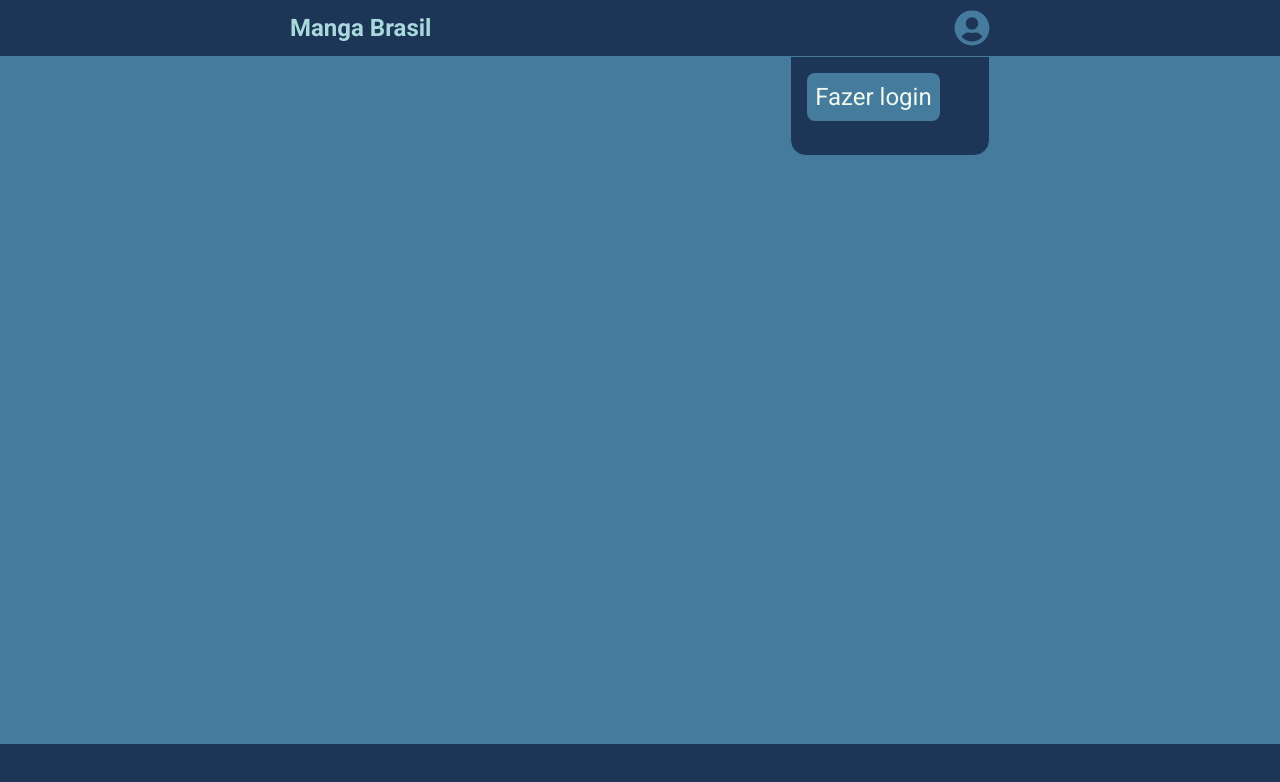
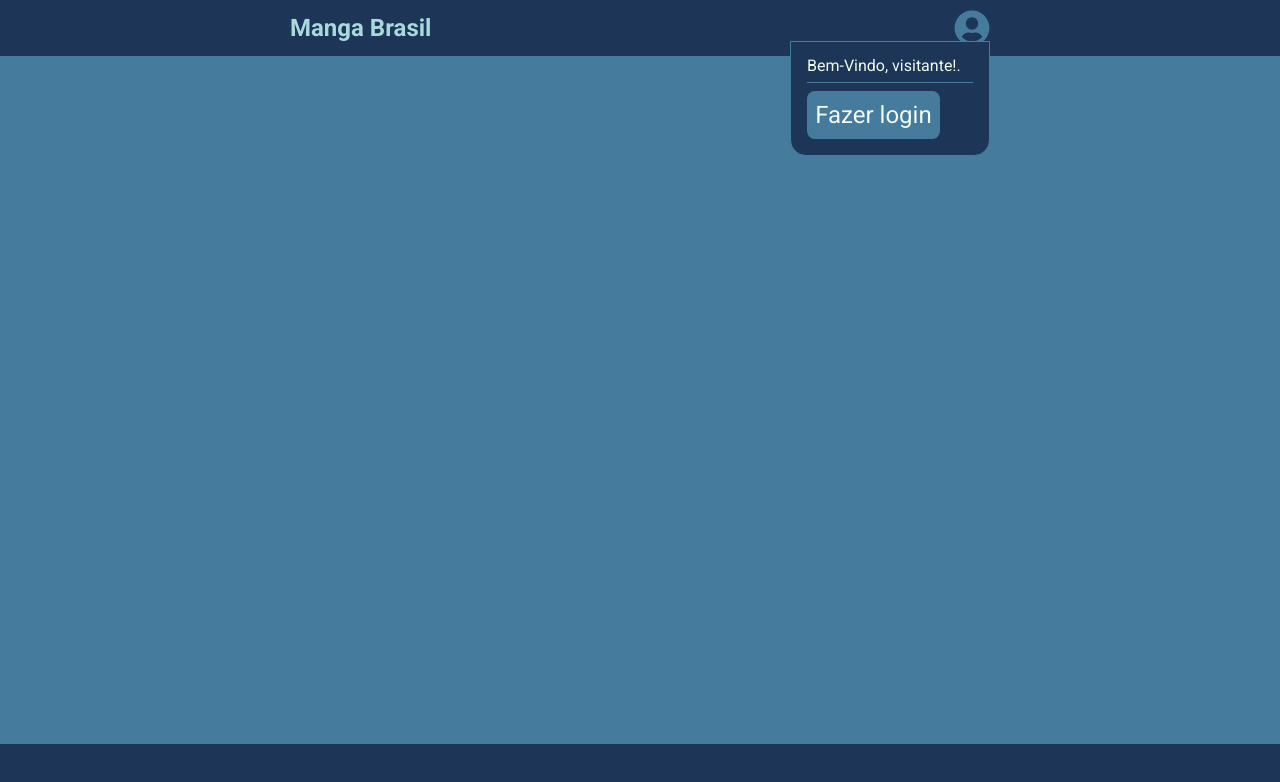
Before and after one commit to yorigcs/mangas-br-front, a React (Vite) app: page / in a window 1280 px wide. Both pictures are taken after a click on the element 972 px from the left and 28 px from the top of the page. Shown: the top 782 px of the page. Built offline with nearby package versions, Linux system fonts and the light colour scheme.

Commit message:
refactor: move logic to components

```diff
--- a/src/components/header/user/UserOptions.tsx
+++ b/src/components/header/user/UserOptions.tsx
@@ -1,28 +1,24 @@
-
-import { useNavigate } from 'react-router-dom'
 import styled from 'styled-components'
 import { useAuth } from '../../../contexts/auth'
-import { ButtonForm } from '../../buttons/ButtonForm'
+
+import { AdminMenu } from './menu/menus/AdminMenu'
+import { UserMenu } from './menu/menus/UserMenu'
+import { VisitantMenu } from './menu/menus/VisitantMenu'
 
 interface Props {
   isOpen?: boolean
   onClick?: React.MouseEventHandler<HTMLDivElement>
 }
 export const UserOptions = ({ isOpen, onClick }: Props): JSX.Element => {
-  const navigate = useNavigate()
-  const { signed, user, signOut } = useAuth()
+  const { signed, user } = useAuth()
 
   const handleRender = (): JSX.Element => {
-    if (signed) {
-      return (
-        <>
-        <Welcome>Bem-Vindo, {user?.name.split(' ')[0]}.</Welcome>
-        <Risk />
-        <SignOutWrapper onClick={signOut}>Sair</SignOutWrapper>
-        </>
-      )
+    if (signed && user?.isAdmin) {
+      return <AdminMenu />
+    } else if (signed) {
+      return <UserMenu />
     } else {
-      return <ButtonForm onClick={() => navigate('/sign-in')} message='Fazer login' />
+      return <VisitantMenu/>
     }
   }
   return (
@@ -34,28 +30,6 @@ export const UserOptions = ({ isOpen, onClick }: Props): JSX.Element => {
     </>
   )
 }
-
-const Risk = styled.div`
-  width: 100%;
-  height: 1px;
-  background-color: ${props => props.theme.colors.jellyBeanBlue};
-
-
-`
-const Welcome = styled.span`
-  color: ${props => props.theme.colors.Honeydew};
-`
-
-const SignOutWrapper = styled.span`
-  position: absolute;
-  bottom: 16px;
-  cursor: pointer;
-
-  color: ${props => props.theme.colors.desire};
-  &:hover {
-    opacity: 0.8;
-  }
-`
 
 const UserOptionsWrapper = styled.div<{ isOpen?: boolean }>`
   display: ${(props) => props.isOpen ? 'flex' : 'none'};
--- /dev/null
+++ b/src/components/header/user/menu/SignOut.tsx
@@ -0,0 +1,22 @@
+import React from 'react'
+import styled from 'styled-components'
+import { useAuth } from '../../../../contexts/auth'
+
+interface Props {
+  children?: React.ReactNode
+}
+export const SignOut = ({ children }: Props): JSX.Element => {
+  const { signOut } = useAuth()
+  return (<SignOutWrapper onClick={signOut}>{children}</SignOutWrapper>)
+}
+
+const SignOutWrapper = styled.span`
+  position: absolute;
+  bottom: 16px;
+  cursor: pointer;
+
+  color: ${props => props.theme.colors.desire};
+  &:hover {
+    opacity: 0.8;
+  }
+`
--- /dev/null
+++ b/src/components/header/user/menu/Welcome.tsx
@@ -0,0 +1,12 @@
+import React from 'react'
+import styled from 'styled-components'
+
+interface Props {
+  children?: React.ReactNode
+}
+export const Welcome = ({ children }: Props): JSX.Element => {
+  return (<WelcomeWrapper>{children}</WelcomeWrapper>)
+}
+const WelcomeWrapper = styled.span`
+color: ${props => props.theme.colors.Honeydew};
+`
--- /dev/null
+++ b/src/components/header/user/menu/menus/AdminMenu.tsx
@@ -0,0 +1,21 @@
+import styled from 'styled-components'
+import { useAuth } from '../../../../../contexts/auth'
+import { SignOut } from '../SignOut'
+import { Welcome } from '../Welcome'
+
+export const AdminMenu = (): JSX.Element => {
+  const { user } = useAuth()
+  return (
+    <>
+    <Welcome>Bem-Vindo admin, {user?.name.split(' ')[0]}.</Welcome>
+    <Risk />
+    <SignOut>Sair</SignOut>
+    </>
+  )
+}
+
+const Risk = styled.div`
+  width: 100%;
+  height: 1px;
+  background-color: ${props => props.theme.colors.jellyBeanBlue};
+`
--- /dev/null
+++ b/src/components/header/user/menu/menus/UserMenu.tsx
@@ -0,0 +1,21 @@
+import styled from 'styled-components'
+import { useAuth } from '../../../../../contexts/auth'
+import { SignOut } from '../SignOut'
+import { Welcome } from '../Welcome'
+
+export const UserMenu = (): JSX.Element => {
+  const { user } = useAuth()
+  return (
+    <>
+    <Welcome>Bem-Vindo, {user?.name.split(' ')[0]}.</Welcome>
+    <Risk />
+    <SignOut>Sair</SignOut>
+    </>
+  )
+}
+
+const Risk = styled.div`
+  width: 100%;
+  height: 1px;
+  background-color: ${props => props.theme.colors.jellyBeanBlue};
+`
--- /dev/null
+++ b/src/components/header/user/menu/menus/VisitantMenu.tsx
@@ -0,0 +1,22 @@
+import { useNavigate } from 'react-router-dom'
+import styled from 'styled-components'
+
+import { ButtonForm } from '../../../../buttons/ButtonForm'
+import { Welcome } from '../Welcome'
+
+export const VisitantMenu = (): JSX.Element => {
+  const navigate = useNavigate()
+  return (
+    <>
+    <Welcome>Bem-Vindo, visitante!.</Welcome>
+    <Risk />
+    <ButtonForm onClick={() => navigate('/sign-in')} message='Fazer login' />
+    </>
+  )
+}
+
+const Risk = styled.div`
+  width: 100%;
+  height: 1px;
+  background-color: ${props => props.theme.colors.jellyBeanBlue};
+`
```
